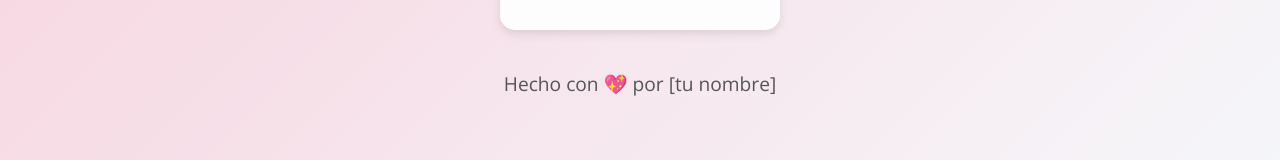
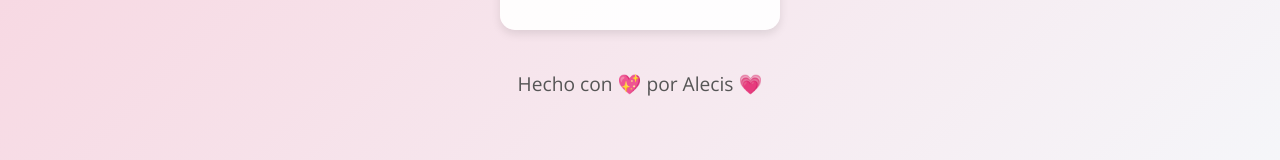
Before and after one commit to rivera2122/loveV, a plain HTML site: page index.html in a window 1280 px wide. Shown: the part 589-749 px from the top of the page. Drawn offline with nearby package versions, Linux system fonts and the light colour scheme.

Commit message:
Update index.html

```diff
--- a/index.html
+++ b/index.html
@@ -16,7 +16,7 @@
         <!-- Aquí se cargarán todas las tarjetas de poemas -->
     </main>
     <footer>
-        <p>Hecho con 💖 por [tu nombre]</p>
+        <p>Hecho con 💖 por Alecis 💗</p>
     </footer>
 
     <script src="scripts.js"></script>
```
